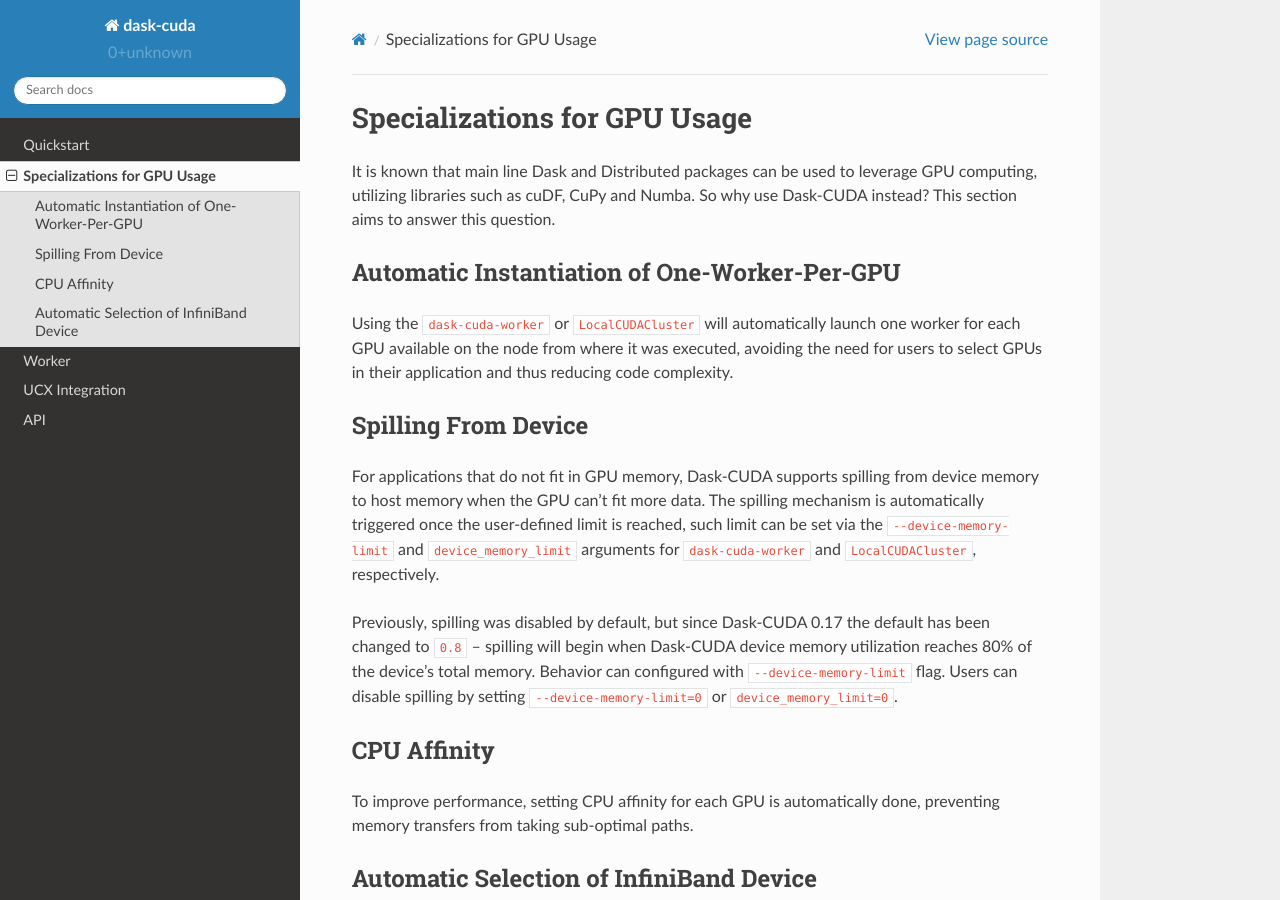
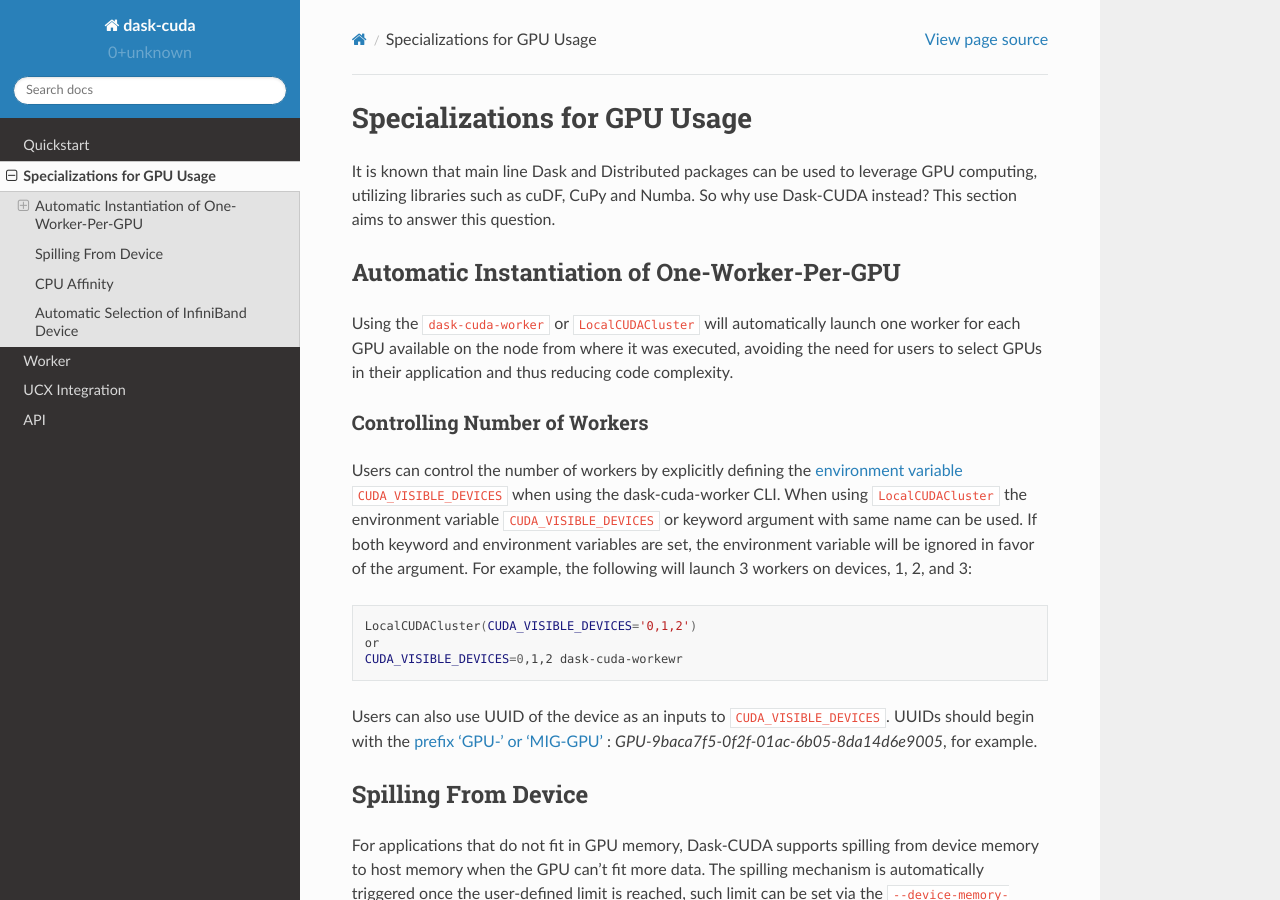
Before and after one commit to rapidsai/dask-cuda, a Sphinx documentation site: the page built from docs/source/specializations.rst, in a window 1280 px wide and 900 px high. Built offline with Sphinx 7.4.7 and the Read the Docs theme 2.0.0, drawn with Linux system fonts in a browser that asks for light colours.

Commit message:
Add notes on controlling number of workers to docs (#441)
* add notes on controlling number of workers to docs

* edits from peter

```diff
--- a/docs/source/specializations.rst
+++ b/docs/source/specializations.rst
@@ -7,6 +7,20 @@
 ---------------------------------------------
 
 Using the ``dask-cuda-worker`` or ``LocalCUDACluster`` will automatically launch one worker for each GPU available on the node from where it was executed, avoiding the need for users to select GPUs in their application and thus reducing code complexity.
+
+Controlling Number of Workers
+~~~~~~~~~~~~~~~~~~~~~~~~~~~~~
+
+Users can control the number of workers by explicitly defining the `environment variable <https://docs.nvidia.com/cuda/cuda-c-programming-guide/index.html#env-vars>`_ ``CUDA_VISIBLE_DEVICES`` when using the dask-cuda-worker CLI. When using ``LocalCUDACluster`` the environment variable ``CUDA_VISIBLE_DEVICES`` or keyword argument with same name can be used. If both keyword and environment variables are set, the environment variable will be ignored in favor of the argument. For example, the following will launch 3 workers on devices, 1, 2, and 3:
+
+.. code-block:: bash
+
+    LocalCUDACluster(CUDA_VISIBLE_DEVICES='0,1,2')
+    or
+    CUDA_VISIBLE_DEVICES=0,1,2 dask-cuda-workewr
+
+Users can also use UUID of the device as an inputs to ``CUDA_VISIBLE_DEVICES``.  UUIDs should begin with the `prefix 'GPU-' or 'MIG-GPU' <https://docs.nvidia.com/cuda/cuda-c-programming-guide/index.html#env-vars>`_ : `GPU-9baca7f5-0f2f-01ac-6b05-8da14d6e9005`, for example.
+
 
 Spilling From Device
 --------------------
```
